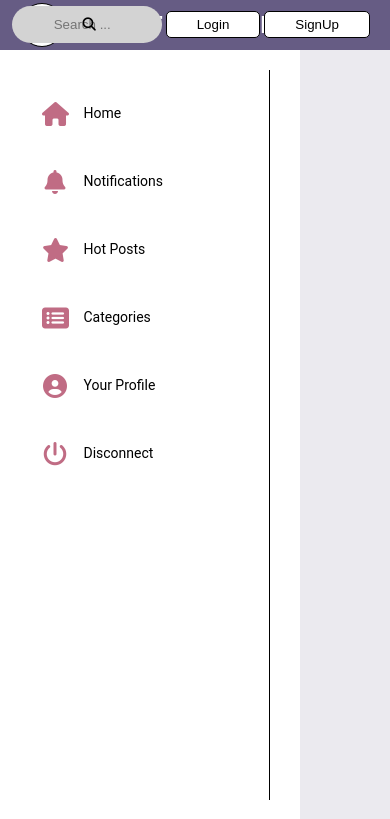
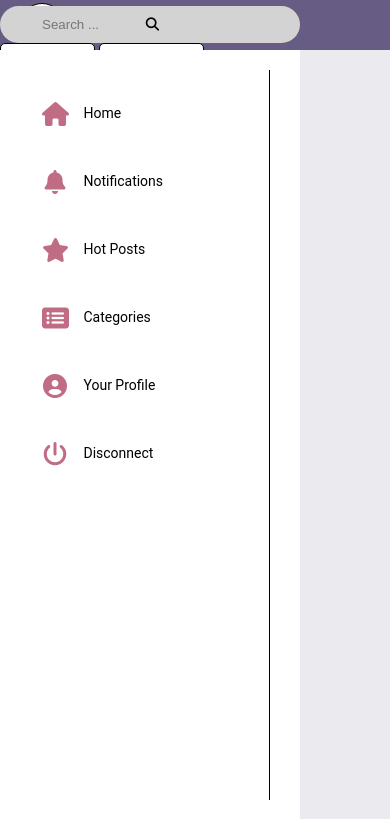
Before and after one commit to LeoDiduch/Joys-of-the-Wild, a PHP site: page / in a window 390 px wide. Shown: the top 819 px of the page. Run offline with PHP 8.4, Linux system fonts and the light colour scheme; some libraries are stand-ins or nearby versions.

Commit message:
rectif media queries breakpoint 960px

```diff
--- a/css/style.css
+++ b/css/style.css
@@ -201,19 +201,3 @@ footer i {
        margin: 0;
    }
 }
-
-@media screen and (max-width: 870px) {
-   header div#interface div#searchbar {
-      width: 150px;
-   }
-   header div#interface div#searchbar input {
-      width: 100px;
-   }
-}
-
-@media screen and (max-height: 530px) {
-   main aside#sidebar-nav ul li {
-      margin: 5vh 20px 0 40px;
-   }
-
-}
--- a/index.html
+++ b/index.html
@@ -17,7 +17,6 @@
        <link href="css/stylesie7.css" rel="stylesheet" type="text/css" media="screen">
    <![endif]-->
 </head>
-
 <body>
     <header>
         <img src="img/Wild-Logo.png" alt="wild-code-school-logo">
```
